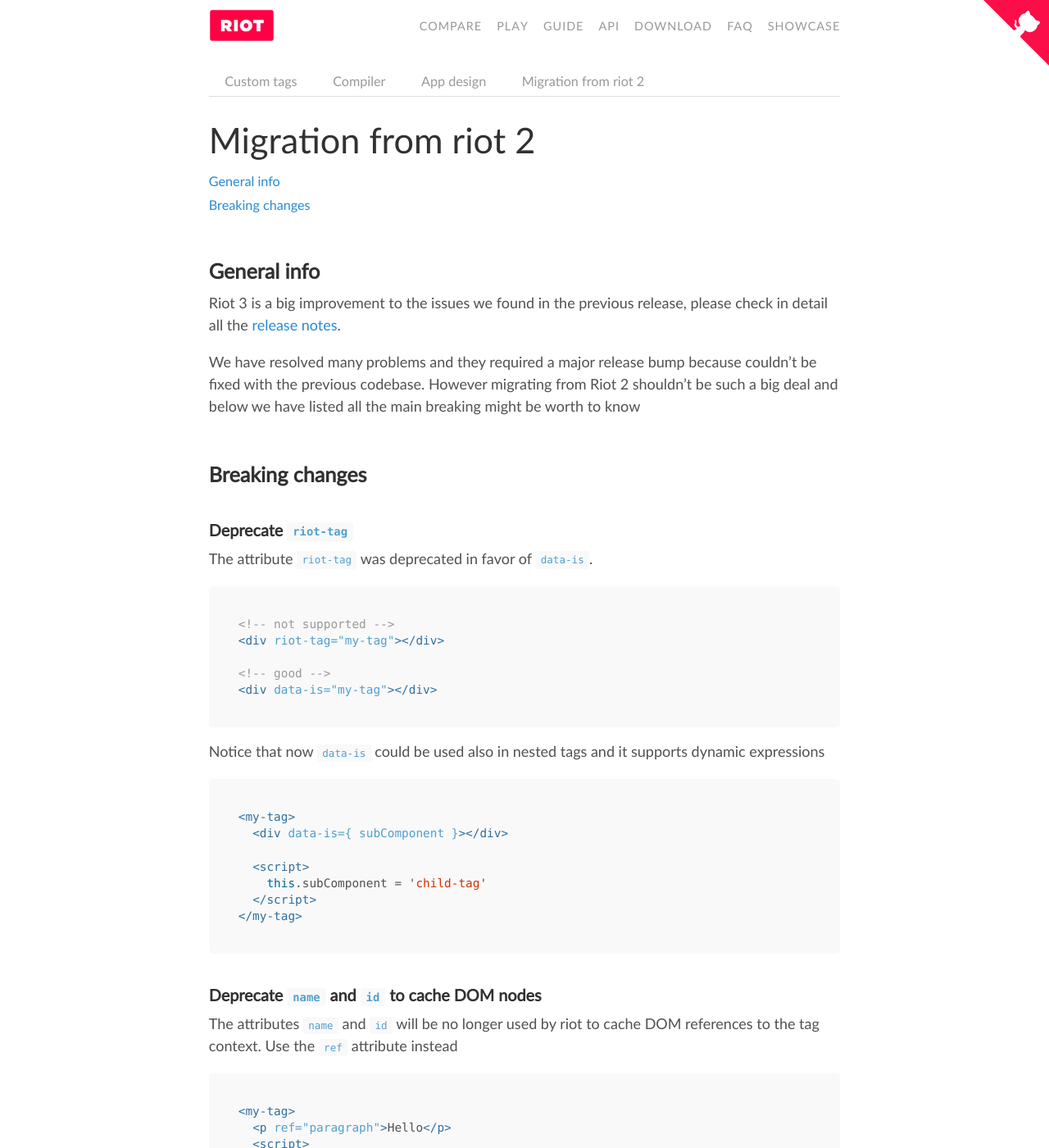
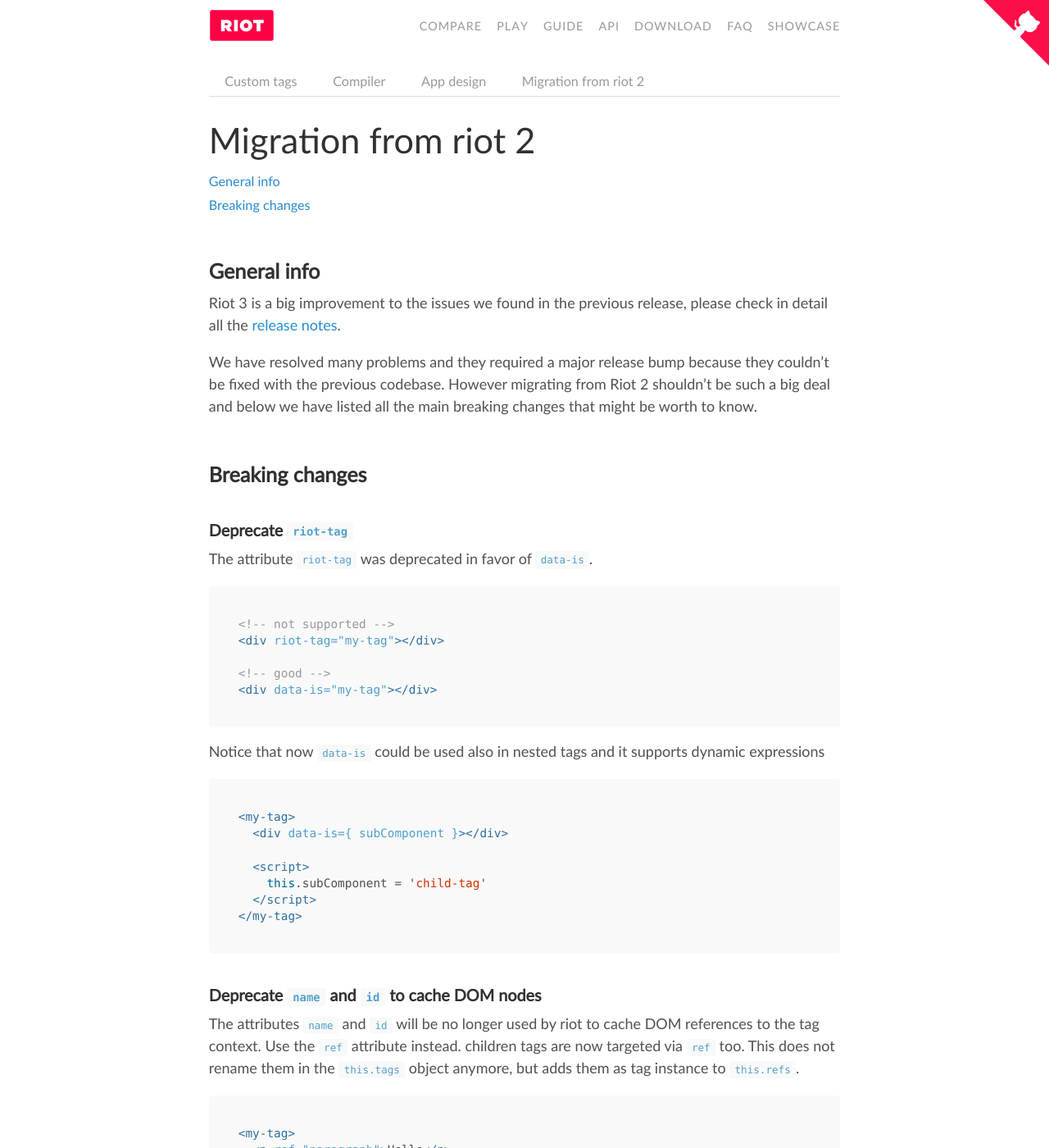
Before and after one commit to riot/riot.github.io, a Jekyll site: the page built from guide/migration-from-riot2.md, in a window 1280 px wide and 1400 px high. Shown: the whole window at 82% size. Built offline with Jekyll 4.4.1, drawn with Linux system fonts in a browser that asks for light colours; nearby versions of some CDN libraries; emoji names are drawn with the system emoji font; some of the changed text lies outside the part shown.

Commit message:
Solves #159 - clarify some points

````diff
--- a/guide/migration-from-riot2.md
+++ b/guide/migration-from-riot2.md
@@ -9,8 +9,8 @@
 
 Riot 3 is a big improvement to the issues we found in the previous release, please check in detail all the [release notes](/release-notes).
 
-We have resolved many problems and they required a major release bump because couldn't be fixed with the previous codebase.
-However migrating from Riot 2 shouldn't be such a big deal and below we have listed all the main breaking might be worth to know
+We have resolved many problems and they required a major release bump because they couldn't be fixed with the previous codebase.
+However migrating from Riot 2 shouldn't be such a big deal and below we have listed all the main breaking changes that might be worth to know.
 
 ## Breaking changes
 
@@ -41,12 +41,16 @@
 ### Deprecate `name` and `id` to cache DOM nodes
 
 The attributes `name` and `id` will be no longer used by riot to cache DOM references to the tag context.
-Use the `ref` attribute instead
+Use the `ref` attribute instead.
+children tags are now targeted via `ref` too.
+This does not rename them in the `this.tags` object anymore, but adds them as tag instance to `this.refs`.
 
 ```html
 <my-tag>
   <p ref="paragraph">Hello</p>
+  <sub-tag ref="childtag"></sub-tag>
   <script>
+    console.log(this.refs.childtag) // => sub-tag tag
     console.log(this.refs.paragraph) // => p node
   </script>
 </my-tag>
@@ -92,7 +96,7 @@
 
 ### Remove support for spaced events in `riot.observable`
 
-We made the riot.observable 6x times faster than the previous release, to improve the performaces we had to remove the spaced events support.
+We made the riot.observable 6x times faster than the previous release, to improve the performaces we had to remove the spaced events support. Listening to `*` is still supported.
 
 ```js
 var el = riot.observable()
@@ -114,7 +118,7 @@
 
 ### Scoped css by default
 
-In riot 3 all the css will be scoped by default you will no longer need the `scoped` attribute on your `<style>` nodes
+In riot 3 all the css will be scoped by default you will no longer need the `scoped` attribute on your `<style>` nodes. There is no option to disable this behavior at the moment.
 
 ### Deprecate `babel` 5.8
 
````
